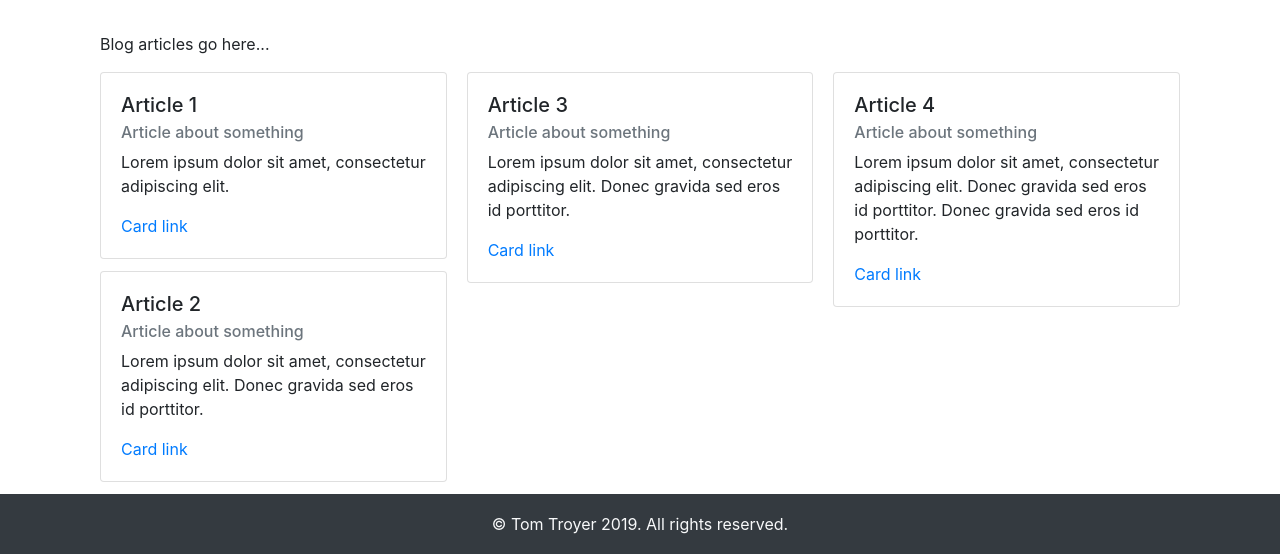
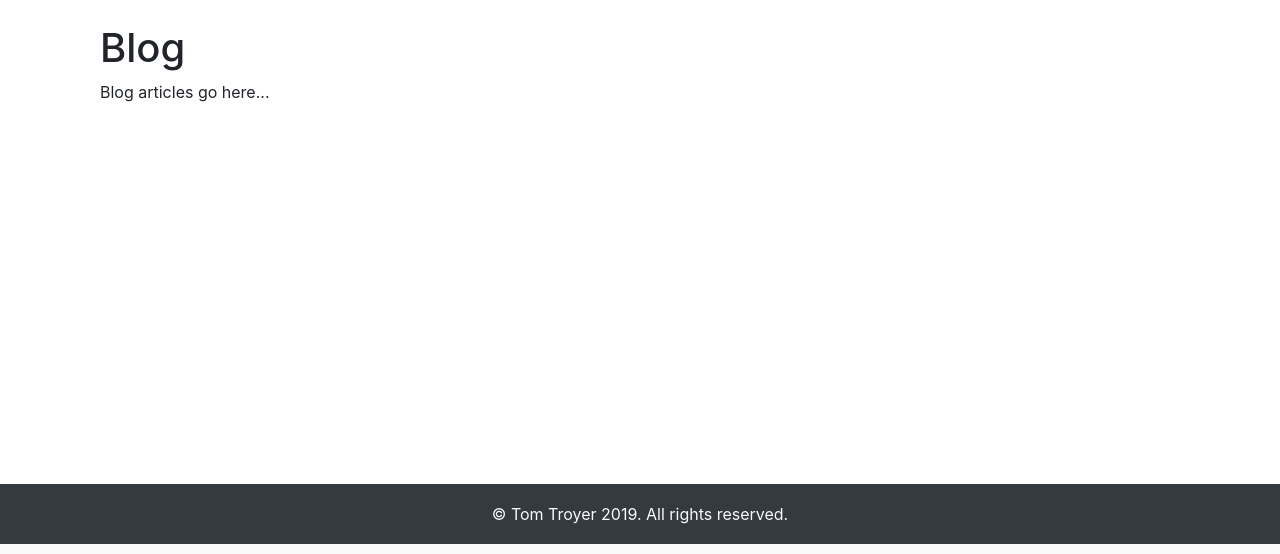
Before and after one commit to thtroyer/blog, a Symfony app: template templates/blog.html.twig in a window 1280 px wide. Shown: the part 256-810 px from the top of the page. Run offline with Twig, Linux system fonts and the light colour scheme; the template is opened without the code that fills it, so the values that code supplies are empty; some libraries are stand-ins or nearby versions.

Commit message:
Blog functionality

```diff
--- a/templates/blog.html.twig
+++ b/templates/blog.html.twig
@@ -1,47 +1,25 @@
 {% extends 'base.html.twig' %}
 
-{% block title %}Coding is Hard | {{ title }}{% endblock %}
+{% block title %}Coding is Hard | Blog Home{% endblock %}
 
 
 {% block body %}
     <div class="container">
-        <h1>{{ title }}</h1>
+        <h1>Blog</h1>
         <p>
             Blog articles go here...
         </p>
         <div class="card-columns">
+{% for article in articles %}
             <div class="card">
                 <div class="card-body">
-                    <h5 class="card-title">Article 1</h5>
-                    <h6 class="card-subtitle mb-2 text-muted">Article about something</h6>
-                    <p class="card-text">Lorem ipsum dolor sit amet, consectetur adipiscing elit.</p>
-                    <a href="/blog/1" class="card-link">Card link</a>
+                    <h5 class="card-title">{{ article.title }}</h5>
+                    <h6 class="card-subtitle mb-2 text-muted">{{ article.subtext }}</h6>
+                    <p class="card-text">{{ article.summary }}</p>
+                    <a href="/blog/{{ article.slug }}" class="card-link">Card link</a>
                 </div>
             </div>
-            <div class="card">
-                <div class="card-body">
-                    <h5 class="card-title">Article 2</h5>
-                    <h6 class="card-subtitle mb-2 text-muted">Article about something</h6>
-                    <p class="card-text">Lorem ipsum dolor sit amet, consectetur adipiscing elit. Donec gravida sed eros id porttitor.</p>
-                    <a href="/blog/2" class="card-link">Card link</a>
-                </div>
-            </div>
-            <div class="card">
-                <div class="card-body">
-                    <h5 class="card-title">Article 3</h5>
-                    <h6 class="card-subtitle mb-2 text-muted">Article about something</h6>
-                    <p class="card-text">Lorem ipsum dolor sit amet, consectetur adipiscing elit. Donec gravida sed eros id porttitor.</p>
-                    <a href="/blog/3" class="card-link">Card link</a>
-                </div>
-            </div>
-            <div class="card">
-                <div class="card-body">
-                    <h5 class="card-title">Article 4</h5>
-                    <h6 class="card-subtitle mb-2 text-muted">Article about something</h6>
-                    <p class="card-text">Lorem ipsum dolor sit amet, consectetur adipiscing elit. Donec gravida sed eros id porttitor. Donec gravida sed eros id porttitor.</p>
-                    <a href="/blog/4" class="card-link">Card link</a>
-                </div>
-            </div>
+{% endfor %}
         </div>
 </div>
 {%  endblock %}
```
Also changed, not shown: src/Controller/BlogController.php (+4 -5 lines), src/Entity/Article.php (+15 -0 lines), src/Migrations/Version20190324031600.php (added, +35 -0 lines).
